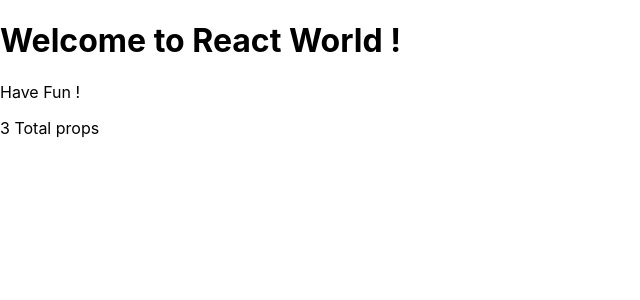
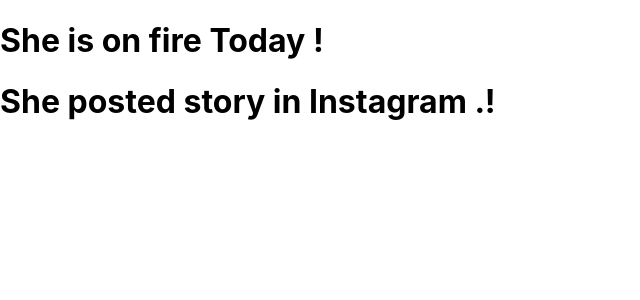
Before and after one commit to arjungautam1/ReactEssential, a React (Create React App) app: page / in a window 1280 px wide. Shown: the top 300 px of the page, without its empty margins (0-640 px from the left). Built offline with nearby package versions, Linux system fonts and the light colour scheme.

Commit message:
React Components

```diff
--- a/src/index.js
+++ b/src/index.js
@@ -75,23 +75,299 @@
 
 // Properties in more cleaner way
 
-function Hello({library,message,number})
-{
+// function Hello({library,message,number})
+// {
 
-  return(
-    <div>
-      <h1>Welcome to {library} World !</h1>
-      <p>{message}</p>
-      <p>{number} Total props</p>
-    </div>
-  );
+//   return(
+//     <div>
+//       <h1>Welcome to {library} World !</h1>
+//       <p>{message}</p>
+//       <p>{number} Total props</p>
+//     </div>
+//   );
+// }
+
+// ReactDOM.render(
+//   <Hello
+//   library="React"
+//   message="Have Fun !"
+//   number={3}
+//   />,
+//   document.getElementById("root")
+// );
+
+
+// Composing Compoents
+
+
+// function Lake({name})
+// {
+//   return <h1>{name}</h1>;
+// }
+// function App(){
+//   return(
+//     <div>
+//       <Lake name="Tilicho Lake"/>
+//       <Lake name="Fewa Lake"/>
+//       <Lake name="Rara Lake"/>
+//     </div>
+//   );
+// }
+
+// ReactDOM.render
+//   (
+//   <App/>,
+//   document.getElementById("root")
+//   );
+
+
+
+// Rendering Lists
+
+// const lakeList=[
+//   "Rara Lake",
+//   "Fewa Lake",
+//   "Tilicho Lake"
+// ];
+
+// function App(props)
+// {
+//   return (
+//    <ul>
+//      {props.lakes.map(lake=> (
+
+//      <li>{lake}</li>
+//       )) }
+//    </ul>
+
+//  );
+// }
+
+// ReactDOM.render
+// (
+//   <App lakes={lakeList}/>,
+
+//   document.getElementById("root")
+// );
+
+
+// Destructuring the above code
+
+// const lakeList=[
+//   "Rara Lake",
+//   "Fewa Lake",
+//   "Tilicho Lake"
+// ];
+
+// function App({lakes})
+// {
+//   return (
+//    <ul>
+//      {lakes.map(lake=> (
+
+//      <li>{lake}</li>
+//       )) }
+//    </ul>
+
+//  );
+// }
+
+// ReactDOM.render
+// (
+//   <App lakes={lakeList}/>,
+
+//   document.getElementById("root")
+// );
+
+
+
+// Rendering the list of objects
+
+
+// const lakeList=[
+//   {id:"1",name:"Rara Lake", place:"Mugu"},
+//   {id:"2",name:"Phewa Lake",place:"Pokhara"},
+//   {id:"3", name:"Tilicho Lake", place:"Manang"}
+// ];
+
+// function App({lakes})
+// {
+//   return(
+//     <div>
+//       {lakes.map(lake=>(
+//         <div>
+
+//           <h2>{lake.id} - {lake.name}</h2>
+//           <p>Location :{lake.place}</p>
+
+//           </div>
+//       ))}
+//     </div>
+//   )
+// }
+
+
+// ReactDOM.render(
+//   <App lakes={lakeList}/>,
+//   document.getElementById("root")
+// )
+
+
+// Error in console
+
+// Warning: Each child in a list should have a unique "key" prop.
+
+
+
+// Adding keys
+
+// const lakeList = [
+//   { id: "1", name: "Rara Lake", place: "Mugu" },
+//   { id: "2", name: "Phewa Lake", place: "Pokhara" },
+//   { id: "3", name: "Tilicho Lake", place: "Manang" }
+// ];
+
+// function App({ lakes }) {
+//   return (
+//     <div>
+//       {lakes.map(lake => (
+//         <div key={lake.id}>
+
+//           <h2>{lake.id} - {lake.name}</h2>
+//           <p>Location :{lake.place}</p>
+
+//         </div>
+//       ))}
+//     </div>
+//   );
+// }
+
+
+
+// ReactDOM.render(
+//   <App lakes={lakeList} />,
+//   document.getElementById("root")
+// )
+
+
+// https://reactjs.org/docs/lists-and-keys.html#keys
+
+
+// const list=[1,2,3,4,5];
+
+// function App({items})
+// {
+//   return (
+//     <ul>
+//       {
+//         items.map(itemkey =>(
+//           <li key={itemkey.toString()}>{itemkey}</li>
+//         ))
+//       }
+//     </ul>
+//   )
+// }
+
+
+// ReactDOM.render(
+//   <App items={list} />,
+//   document.getElementById("root")
+// )
+
+
+// Conditional Rendering
+
+
+// function Budi()
+// {
+//   return(
+//     <div>
+//       <h1>Message me Today !</h1>
+//     </div>
+//   );
+// }
+
+// function OffendedBudi()
+// {
+//   return(
+//     <div>
+//       <h1>Message me Tuesday !</h1>
+//     </div>
+//   );
+// }
+
+// function App(props)
+// {
+//   if(props.love==="yes")
+//   {
+//     return <Budi />;
+//   }
+//   else if(props.love==="no")
+//   {
+//     return <OffendedBudi/>;
+//   }
+// }
+
+
+// ReactDOM.render(
+//   <App love="no"/>,
+//   document.getElementById("root")
+// );
+
+
+// Conditional Rendering
+
+
+// function Budi({day})
+// {
+//   return(
+//     <div>
+//       <h1>Message me {day} !</h1>
+//     </div>
+//   );
+// }
+
+// function OffendedBudi({day})
+// {
+//   return(
+//     <div>
+//       <h1>Message me {day} !</h1>
+//     </div>
+//   );
+// }
+
+// function App(props)
+// {
+//   if(props.love==="yes")
+//   {
+//     return <Budi day="Today" />;
+//   }
+//   else if(props.love==="no")
+//   {
+//     return <OffendedBudi day="Tuesday" />;
+//   }
+// }
+
+
+// ReactDOM.render(
+//   <App love="no"/>,
+//   document.getElementById("root")
+// );
+
+
+function Budi(){
+  return <h1>She is on fire Today !</h1>;
+}
+
+function OffendedBudi(){
+  return <h1> She posted story in Instagram .!</h1>
 }
 
 ReactDOM.render(
-  <Hello
-  library="React"
-  message="Have Fun !"
-  number={3}
-  />,
+
+  // This tag <> is known as fragment tag
+  <>
+<Budi /> <OffendedBudi />
+  </>,
   document.getElementById("root")
 );
```
